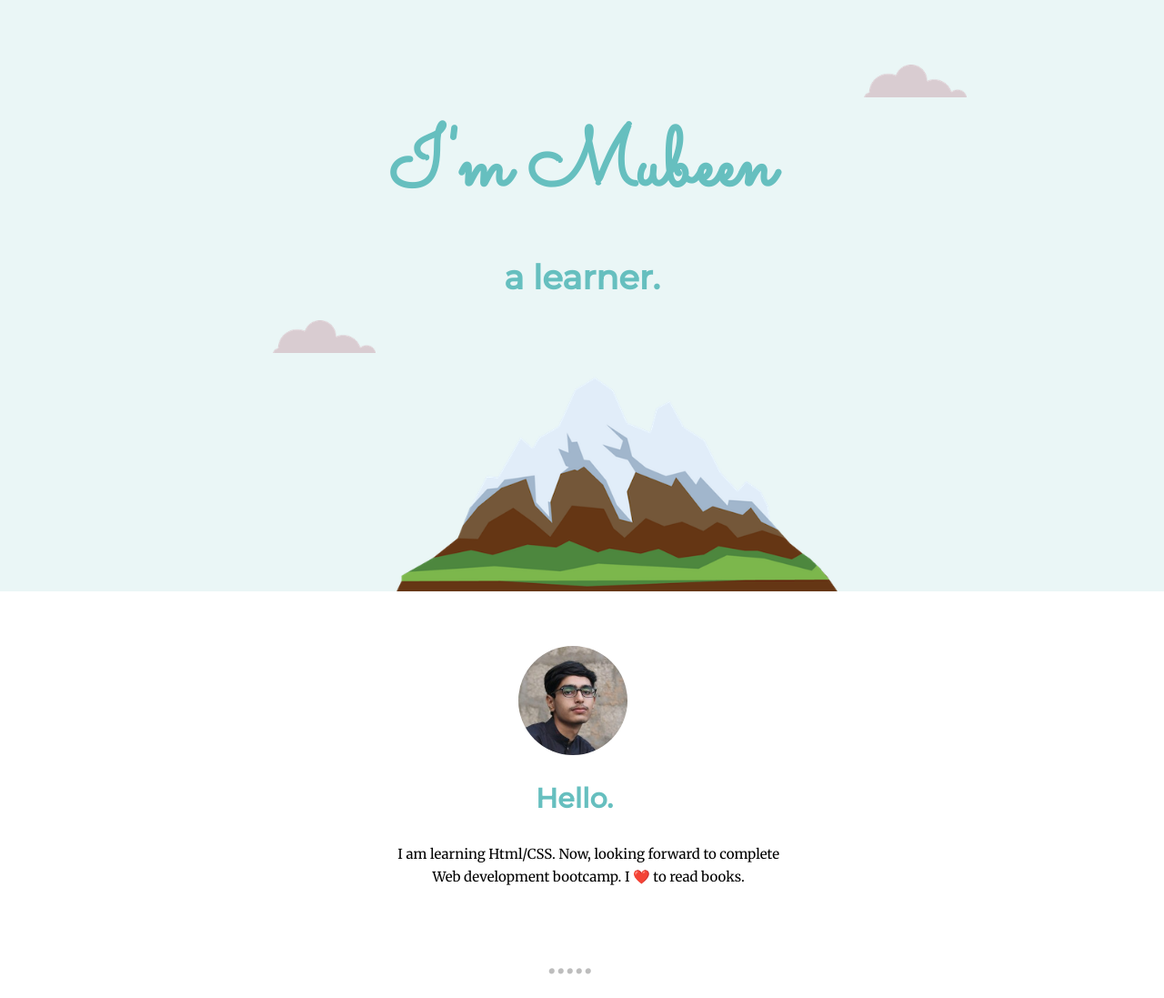
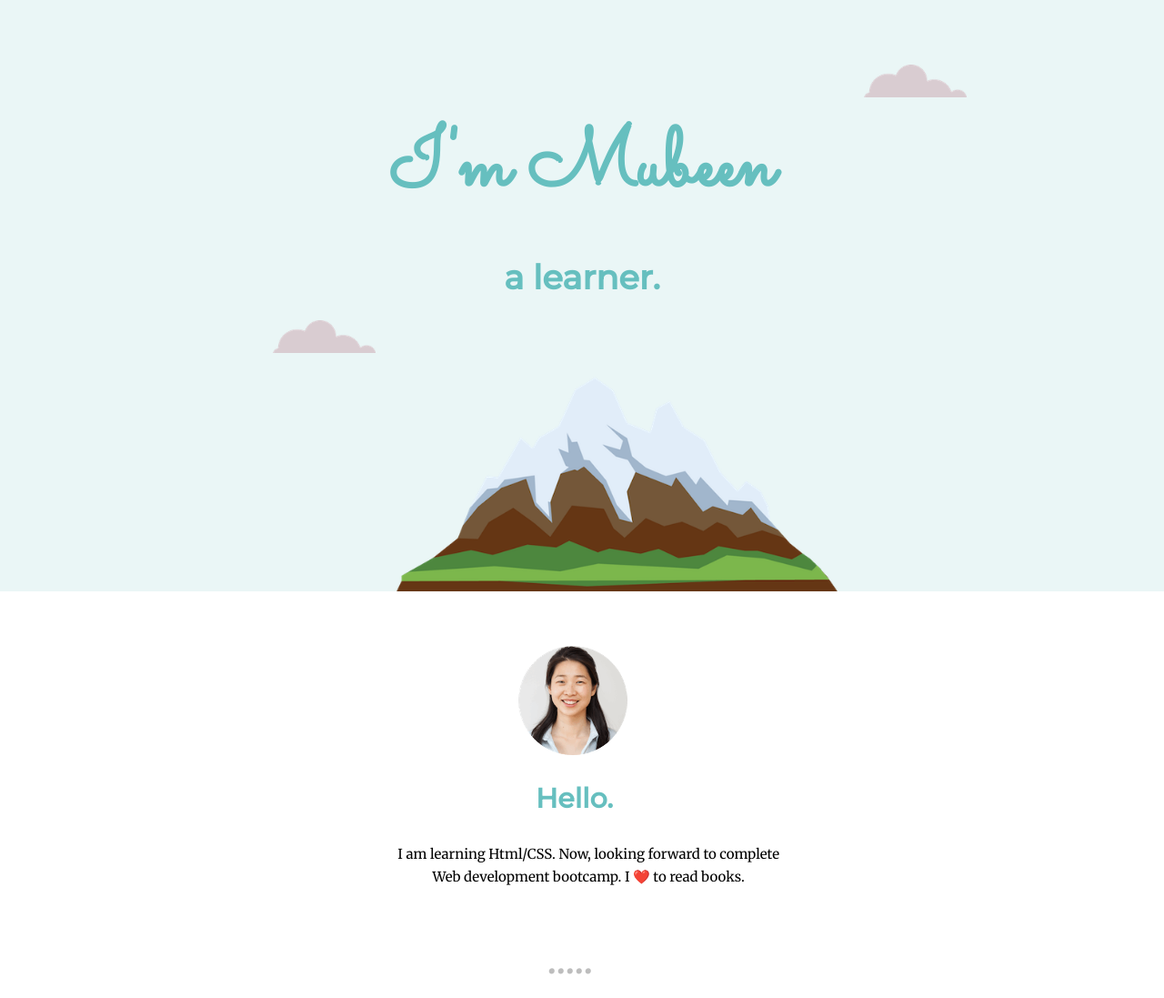
Before and after one commit to Mubeen-jawed/Html-Css-Portfolio-Website, a plain HTML site: page html/home.html in a window 1280 px wide. Shown: the top 1097 px of the page at 91% size. Drawn offline with Linux system fonts and the light colour scheme.

Commit message:
Change Profile img

```diff
--- a/html/home.html
+++ b/html/home.html
@@ -33,7 +33,7 @@
 
 		<main class="middle-section">
 			<div style="	margin: 0 0 0 45%;">
-				<img class="profile-img" src="../images/CSS - My Site Images/linkedin-profile-img.jpeg">
+				<img class="profile-img" src="../images/CSS - My Site Images/angela.png">
 				<h2 class="greet">Hello.</h2>
 				<p class="intro">
 					I am learning Html/CSS.
```
